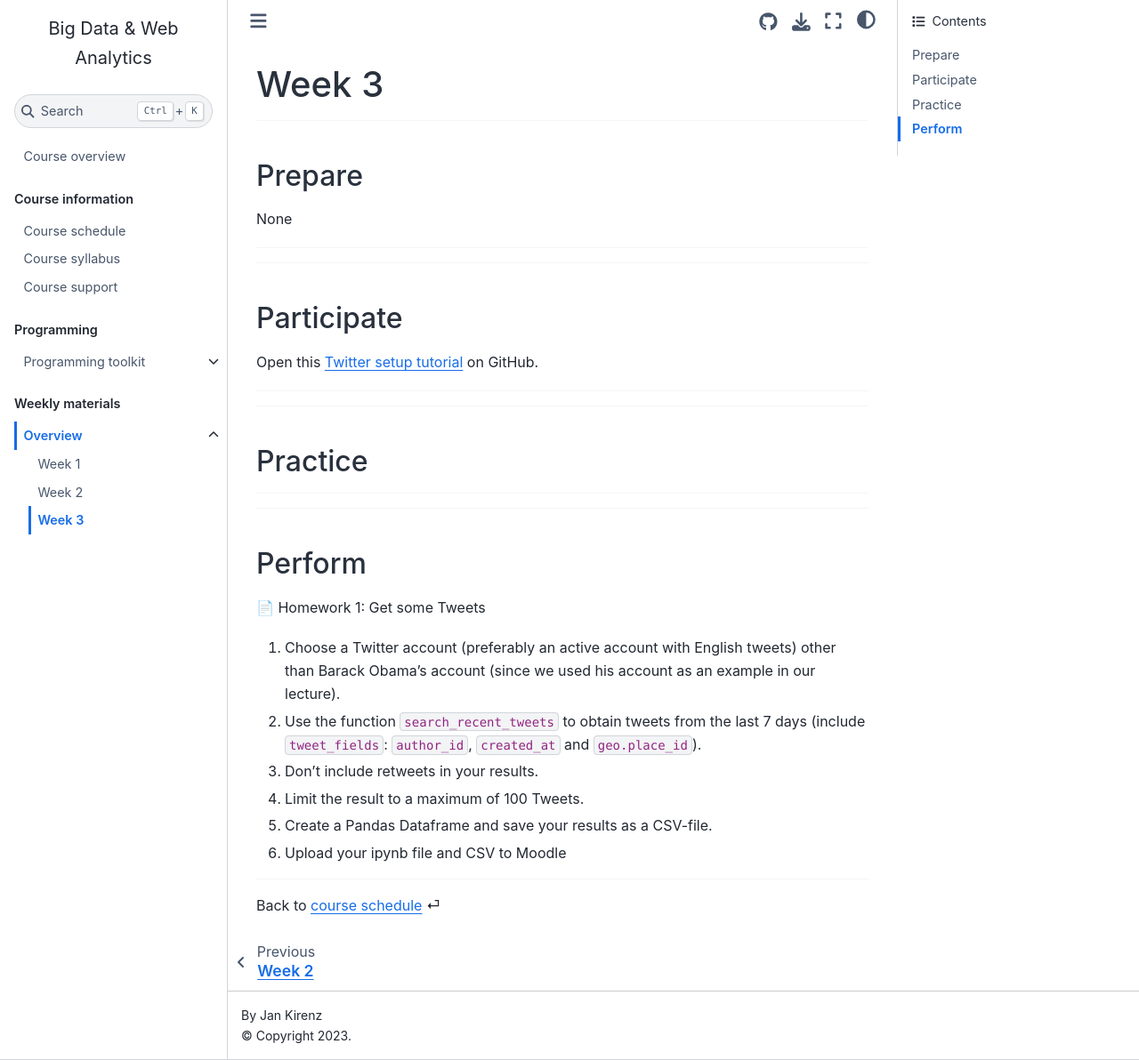
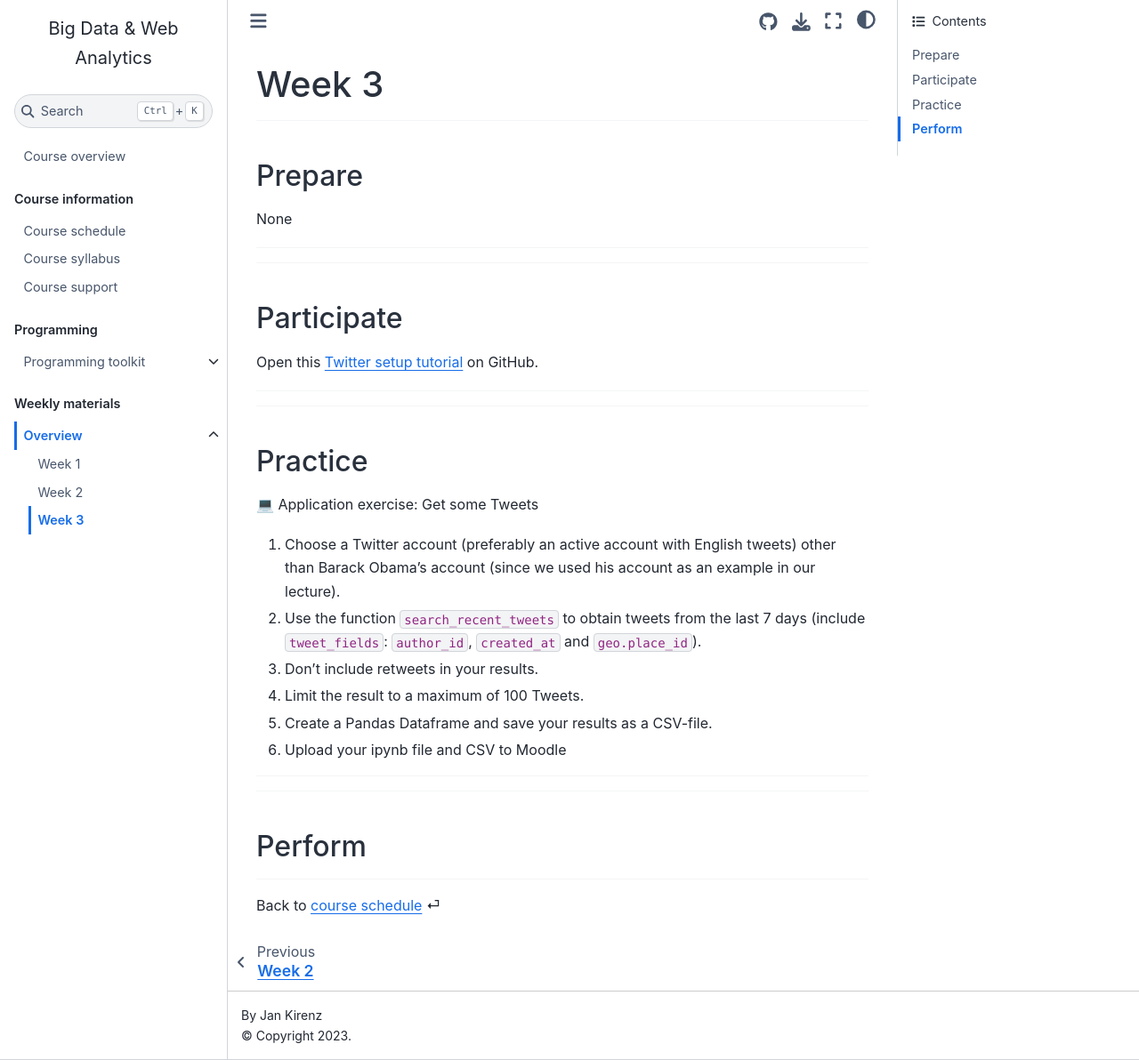
Before and after one commit to om2-ws22/website, a Jupyter Book: the page built from weeks/week3.md, in a window 1280 px wide and 1192 px high. Shown: the whole window at 89% size. Built offline with Jupyter Book 1.0.4 settings and Sphinx 7.4.7 and the Sphinx Book theme 1.1.4, drawn with Linux system fonts in a browser that asks for light colours; comment, search, counter and statistics services are not loaded.

Commit message:
Update week3.md

```diff
--- a/weeks/week3.md
+++ b/weeks/week3.md
@@ -28,15 +28,7 @@ Open this [Twitter setup tutorial](https://github.com/kirenz/twitter-tutorial) o
 (practice)=
 ## Practice
 
-
----
-
----
-
-(perform)=
-## Perform
-
-📄 Homework 1: Get some Tweets
+💻 Application exercise: Get some Tweets
 
 1. Choose a Twitter account (preferably an active account with English tweets) other than Barack Obama's account (since we used his account as an example in our lecture).
 1. Use the function `search_recent_tweets` to obtain tweets from the last 7 days (include `tweet_fields`: `author_id`,  `created_at` and `geo.place_id`).
```
Also changed, not shown: other parts of weeks/week3.md (+10 -0 lines).
